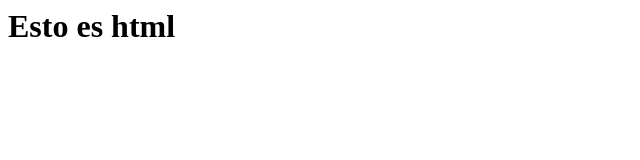
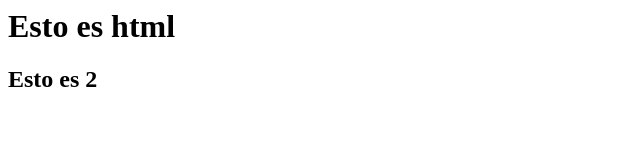
Before and after one commit to dvaldeca/activitat_git, a plain HTML site: page index.html in a window 1280 px wide. Shown: the whole page, without its empty margins (0-640 px from the left). Drawn offline with Linux system fonts and the light colour scheme.

Commit message:
Cambio en el index

```diff
--- a/index.html
+++ b/index.html
@@ -1 +1,2 @@
 <h1>Esto es html</h1>
+<h2>Esto es 2</h2>
```
